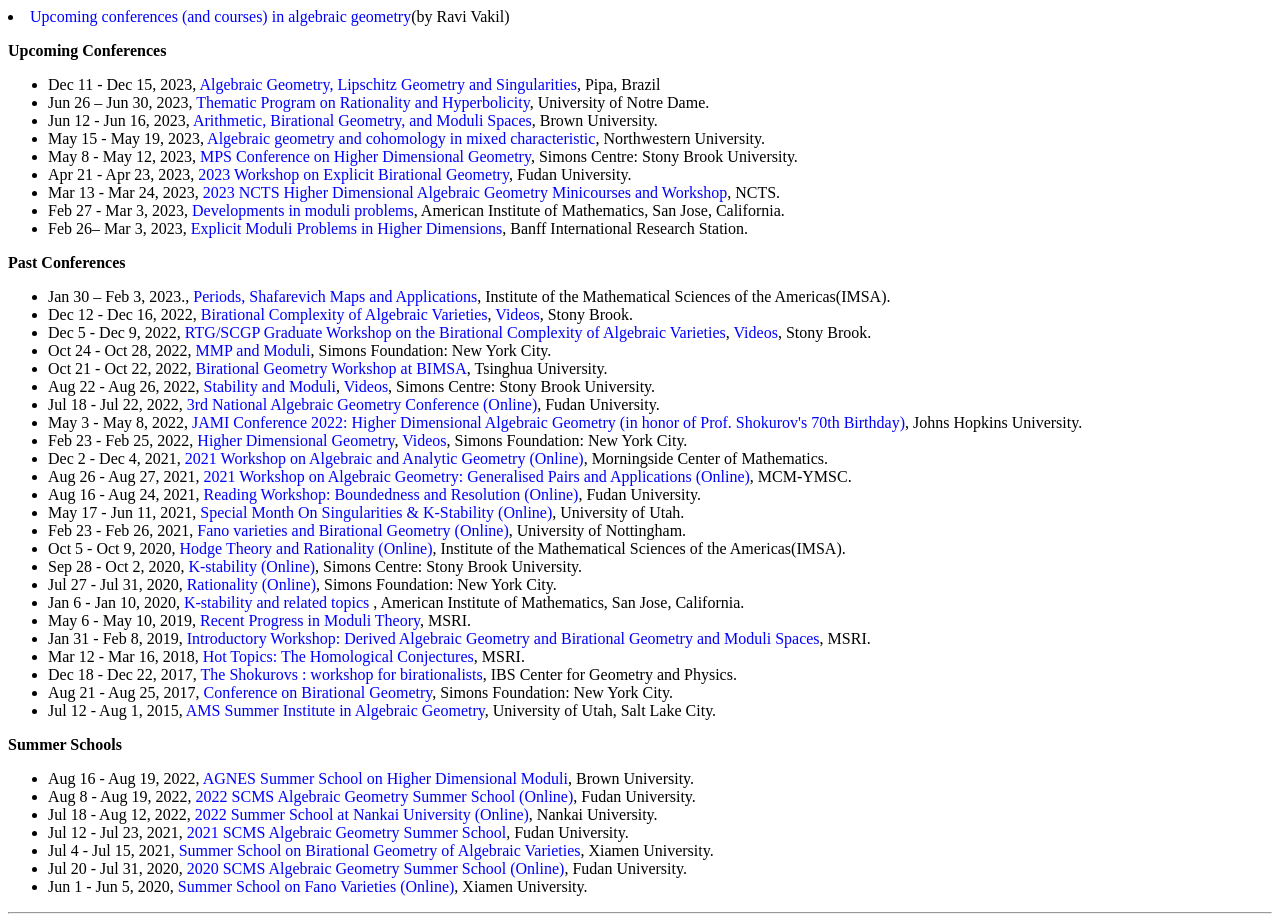
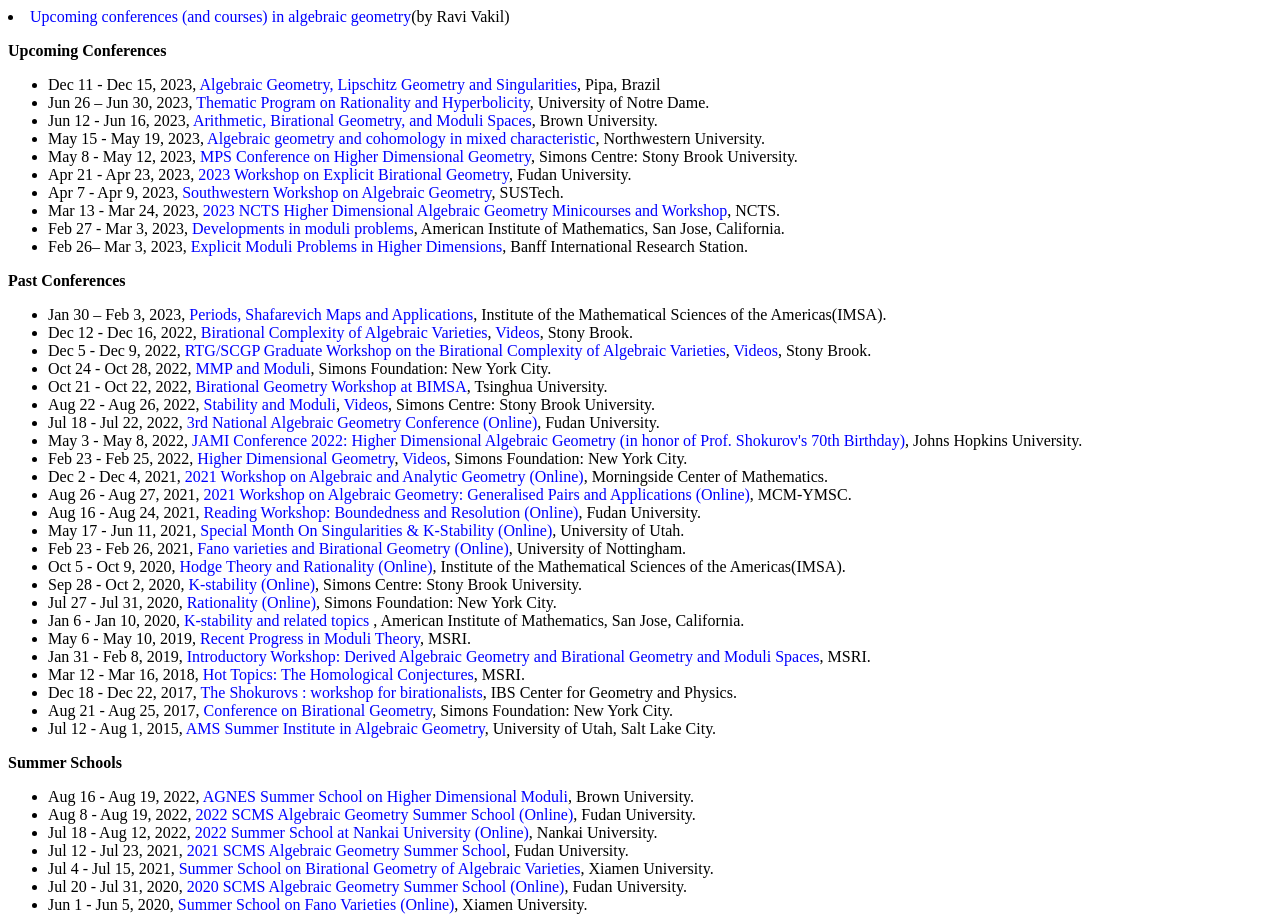
Before and after one commit to XiaoweiJiang-math/xiaoweijiang-math.github.io, a plain HTML site: page Conference.html in a window 1280 px wide. Shown: the top 917 px of the page. Drawn offline with Linux system fonts and the light colour scheme.

Commit message:
Update Conference.html

```diff
--- a/Conference.html
+++ b/Conference.html
@@ -37,9 +37,12 @@ and Moduli Spaces</a>,
 	 Simons Centre: Stony Brook University.</li>
 
 	<li> Apr 21 - Apr 23, 2023, <a href="https://faculty.fudan.edu.cn/chenmeng/zh_CN/zdylm/652244/list/index.htm"target="_blank">2023 Workshop on Explicit Birational Geometry</a>, Fudan University.</li>
+
+	<li> Apr 7 - Apr 9, 2023, <a href="https://math.sustech.edu.cn/conference/12615.html?lang=zh"target="_blank">Southwestern Workshop on Algebraic Geometry</a>,
+		SUSTech.</li>
+
 	<li>Mar 13 - Mar 24, 2023, <a href="https://sites.google.com/g.ntu.edu.tw/2023-hdag"target="_blank">2023 NCTS Higher Dimensional Algebraic Geometry
-Minicourses and Workshop</a>,
-	NCTS.</li>
+Minicourses and Workshop</a>,  NCTS.</li>
 
 
 	<li>Feb 27 - Mar 3, 2023, <a href="https://aimath.org/workshops/upcoming/moduliproblems/"target="_blank">Developments in moduli problems</a>,
@@ -60,7 +63,7 @@ and birational invariants</a>,
 
 <p><strong>Past Conferences</strong></p>
 <ul>
-	<li>Jan 30 – Feb 3, 2023., <a href="https://www.imsa.miami.edu/events/2023-winter-emphasis/shafarevich/index.html"target="_blank">Periods, Shafarevich Maps and Applications</a>,
+	<li>Jan 30 – Feb 3, 2023, <a href="https://www.imsa.miami.edu/events/2023-winter-emphasis/shafarevich/index.html"target="_blank">Periods, Shafarevich Maps and Applications</a>,
 	Institute of the Mathematical Sciences of the Americas(IMSA).</li>
 
 	<!--<li>Jan 30 – Feb 3, 2023., <a href="https://scgp.stonybrook.edu/archives/35509"target="_blank">Workshop: Hyperkahler quotients, singularities, and quivers</a>,
```
